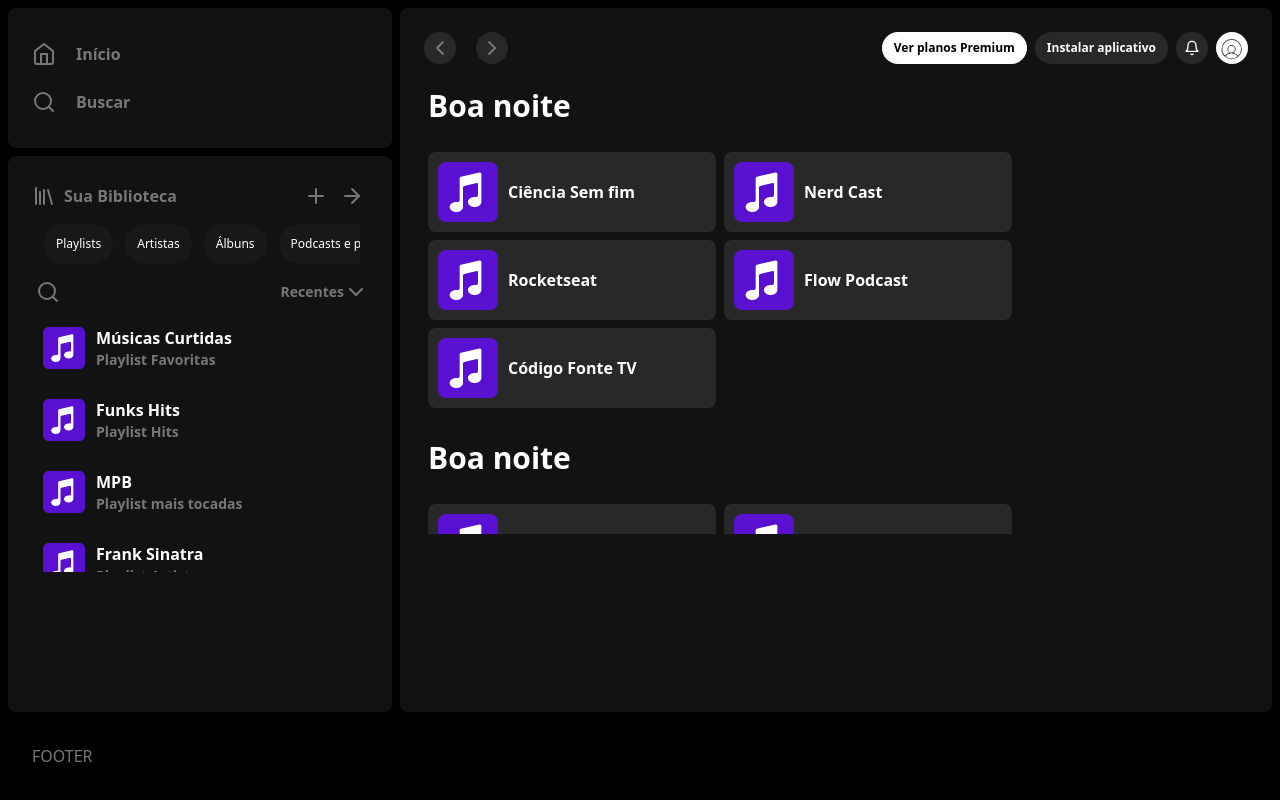
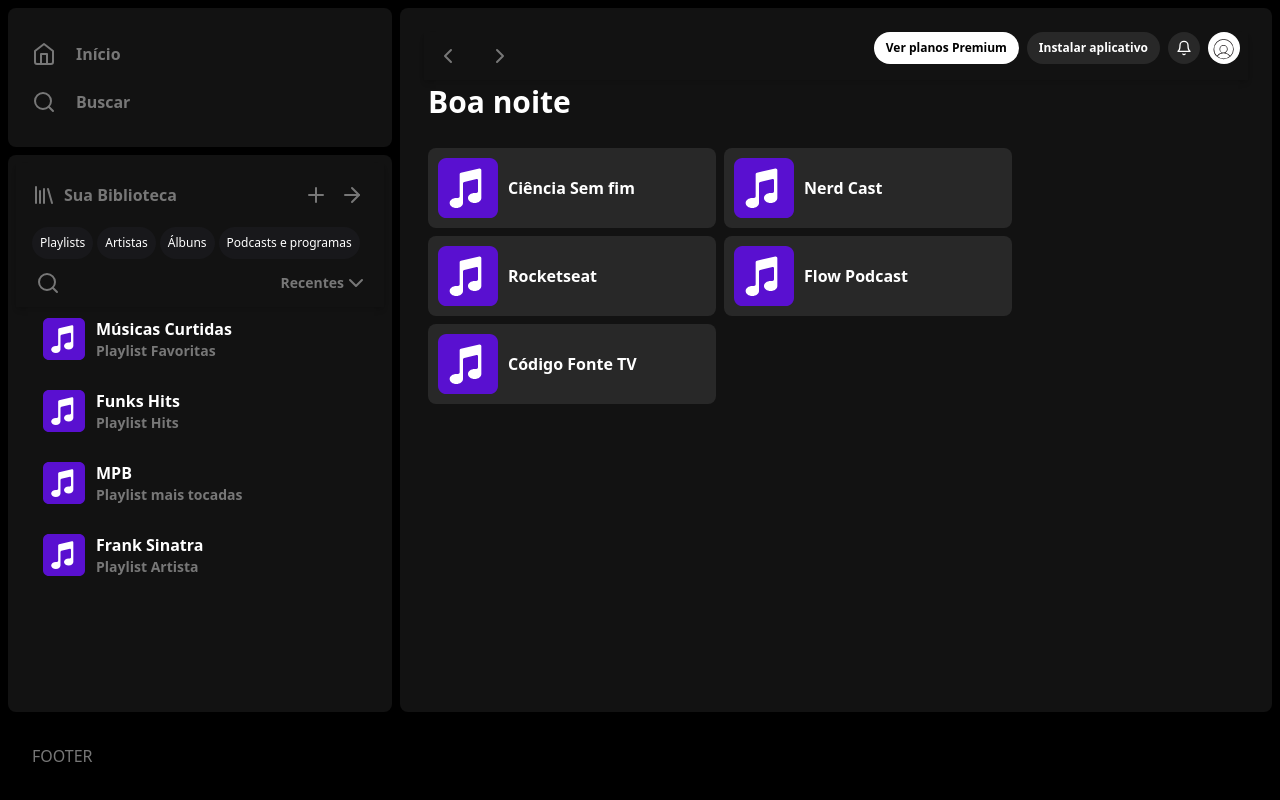
Before and after one commit to RonaldoFidelis/Clone-PlayerSpotify, a React (Vite) app: page / in a window 1280 px wide. Built offline with nearby package versions, Linux system fonts and the light colour scheme.

Commit message:
Feat: AdjsutComponentsMainAside

```diff
--- a/src/components/Aside.jsx
+++ b/src/components/Aside.jsx
@@ -1,23 +1,24 @@
 import Icon from '../../public/icon/music.svg'
-import {Home, Search, Library, Plus, ChevronDown, ArrowRight} from 'lucide-react'
+import { Home, Search, Library, Plus, ChevronDown, ArrowRight } from 'lucide-react'
 
 const musics = [
-  { name: 'Músicas Curtidas',
+  {
+    name: 'Músicas Curtidas',
     icon: Icon,
     playlist: 'Favoritas',
-  },{
+  }, {
     name: 'Funks Hits',
     icon: Icon,
     playlist: 'Hits',
-  },{
+  }, {
     name: 'MPB',
     icon: Icon,
     playlist: 'mais tocadas',
-  },{
+  }, {
     name: 'Frank Sinatra',
     icon: Icon,
     playlist: 'Artista',
-  },{
+  }, {
     name: 'Lil Whind',
     icon: Icon,
     playlist: 'Artista',
@@ -27,8 +28,8 @@
 
   return (
     <div className='flex flex-col items-center justify-center gap-2'>
-      <aside className='w-96 p-6 h-1/5 flex items-center rounded-lg bg-aside'>
-        <div className='flex flex-col gap-6'>
+      <aside className='w-96 p-2 h-1/5 flex items-center rounded-lg bg-aside'>
+        <div className='m-4 flex flex-col gap-6'>
 
           <a href="#"
             className='flex flex-row items-center gap-5 text-base font-bold hover:text-white duration-500'>
@@ -45,9 +46,9 @@
         </div>
       </aside>
 
-      <aside className='w-96 p-6 h-4/5 rounded-lg bg-aside'>
-
-        <div className='flex items-center justify-between'>
+      <aside className='w-96 h-4/5 rounded-lg bg-aside p-2'>
+        <div className='flex flex-col justify-center shadow-md'>
+          <div className='flex items-center justify-between m-4'>
             <a href="#"
               className='flex flex-row items-center gap-2 text-base font-bold hover:text-white duration-500'>
               <Library />
@@ -65,38 +66,38 @@
                 className='hover:bg-zinc-800 rounded-full duration-300 p-1'>
                 <ArrowRight />
               </a>
-
+            </div>
+          </div>
+          <div className='flex flex-nowrap items-center mx-4 mb-2 gap-1 overflow-x-hidden max-w-screen-lg'>
+            <a href="#"
+              className='flex items-center whitespace-nowrap bg-zinc-900 p-2 rounded-full text-white text-xs font-medium hover:bg-zinc-800 duration-500' >
+              Playlists</a>
+            <a href="#"
+              className='flex items-center whitespace-nowrap bg-zinc-900 p-2 rounded-full text-white text-xs font-medium hover:bg-zinc-800 duration-500' >
+              Artistas</a>
+            <a href="#"
+              className='flex items-center whitespace-nowrap bg-zinc-900 p-2 rounded-full text-white text-xs font-medium hover:bg-zinc-800 duration-500' >
+              Álbuns</a>
+            <a href="#"
+              className='flex items-center whitespace-nowrap bg-zinc-900 p-2 rounded-full text-white text-xs font-medium hover:bg-zinc-800 duration-500' >
+              Podcasts e programas</a>
+          </div>
+          <div className='flex items-center justify-between mx-4 mb-2 '>
+            <a href="#"
+              className='flex items-center hover:bg-zinc-800 rounded-full duration-300 p-1'>
+              <Search /></a>
+            <a href="#"
+              className='flex items-center text-sm font-semibold'>
+              Recentes<ChevronDown/></a>
           </div>
         </div>
 
-        <div className='flex flex-row flex-nowrap gap-3 overflow-x-scroll m-2 p-1'>
-          <a href="#"
-            className='flex items-center justify-center whitespace-nowrap bg-zinc-900 p-3 rounded-full text-white text-xs font-medium hover:bg-zinc-800 duration-500' >
-            Playlists</a>
-          <a href="#"
-            className='flex items-center justify-center whitespace-nowrap bg-zinc-900 p-3 rounded-full text-white text-xs font-medium hover:bg-zinc-800 duration-500' >
-            Artistas</a>
-          <a href="#"
-            className='flex items-center justify-center whitespace-nowrap bg-zinc-900 p-3 rounded-full text-white text-xs font-medium hover:bg-zinc-800 duration-500' >
-            Álbuns</a>
-          <a href="#"
-            className='flex items-center justify-center whitespace-nowrap bg-zinc-900 p-3 rounded-full text-white text-xs font-medium hover:bg-zinc-800 duration-500' >
-            Podcasts e programas</a>
-        </div>
+        <div className='h-72 max-w-screen-lg flex flex-col overflow-y-hidden hover:overflow-y-scroll gap-2'>
 
-        <div className='flex justify-between items-center mb-2'>
-          <a href="#"
-            className='flex items-center justify-center hover:bg-zinc-800 rounded-full duration-300 p-1'>
-            <Search /></a>
-          <a href="#"
-            className='flex items-center justify-center text-sm font-semibold' >
-            Recentes<ChevronDown /></a>
-        </div>
 
-        <nav className='h-64 flex flex-col flex-nowrap overflow-y-hidden hover:overflow-y-scroll gap-2'>
           {musics.map((musica, id) => {
             return (
-              <div key={id} className='flex items-center p-1 gap-1 rounded-lg cursor-pointer hover:bg-zinc-800'>
+              <div key={id} className='flex items-center p-1 gap-1 rounded-lg cursor-pointer hover:bg-zinc-800 mx-4'>
                 <img src={musica.icon} className='w-14' alt="music" />
                 <div className='flex flex-col'>
                   <h1 className='text-base font-bold text-white'>{musica.name}</h1>
@@ -105,7 +106,7 @@
               </div>
             )
           })}
-        </nav>
+        </div>
       </aside>
     </div>
   )
--- a/src/components/Main.jsx
+++ b/src/components/Main.jsx
@@ -6,29 +6,25 @@
 
   return (
     <main className="flex flex-col flex-1 p-6 rounded-lg bg-main">
-      <header className='mb-5'>
-        <nav className='sticky top-0 min-w-full'>
+      <nav className='sticky top-0 min-w-full shadow-md px-2'>
           <div className='flex flex-row items-center justify-between'>
             <div className='flex items-center gap-5'>
-              <a href="#" className='flex items-center justify-center bg-card rounded-full p-1 mx-auto'><ChevronLeft /></a>
-              <a href="#" className='flex items-center justify-center bg-card rounded-full p-1 mx-auto'><ChevronRight /></a>
+              <a href="#" className='flex items-center justify-center hover:bg-card duration-500 rounded-full p-1 mx-auto'><ChevronLeft /></a>
+              <a href="#" className='flex items-center justify-center hover:bg-card duration-500 rounded-full p-1 mx-auto'><ChevronRight /></a>
             </div>
-            <div className='flex items-center justify-center flex-row gap-2'>
-              <a href="#" className='flex items-center justify-center overflow-hidden text-xs px-3 py-2 font-bold bg-white text-black rounded-full'>Ver planos Premium</a>
-              <a href="#" className='flex items-center justify-center overflow-hidden text-xs px-3 py-2 font-bold bg-card text-white rounded-full gap-2'>Instalar aplicativo</a>
-              <a href="#" className='flex items-center justify-center overflow-hidden bg-card text-white rounded-full p-2'><Bell className='w-4 h-4' /></a>
-              <a href="#" className='flex items-center justify-center overflow-hidden bg-white text-white rounded-full p-1'>
+            <div className='flex items-center justify-center flex-row gap-2 mb-2'>
+              <a href="#" className='flex items-center justify-center overflow-hidden text-xs px-3 py-2 font-bold bg-white text-black rounded-full mb-2'>Ver planos Premium</a>
+              <a href="#" className='flex items-center justify-center overflow-hidden text-xs px-3 py-2 font-bold bg-card text-white rounded-full gap-2 mb-2'>Instalar aplicativo</a>
+              <a href="#" className='flex items-center justify-center overflow-hidden bg-card text-white rounded-full p-2 mb-2'><Bell className='w-4 h-4' /></a>
+              <a href="#" className='flex items-center justify-center overflow-hidden bg-white text-white rounded-full p-1 mb-2'>
                 <img className='w-6' src={iconUser} alt="" />
               </a>
             </div>
           </div>
         </nav>
-      </header>
-      <div className='h-main-card overflow-y-hidden hover:overflow-y-scroll'>
+      <div className='h-main-card max-w-screen-lg overflow-y-hidden hover:overflow-y-scroll'>
         <HighlightsNight />
-        <HighlightsNight />
-        <HighlightsNight />
-        <HighlightsNight />
+
       </div>
     </main>
   )
```
Lines whose indentation alone changed are shown as unchanged.
